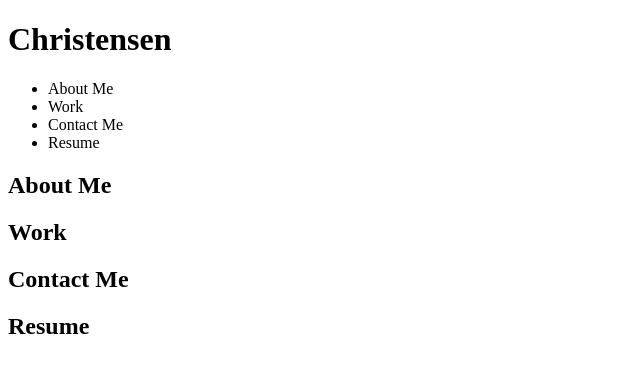
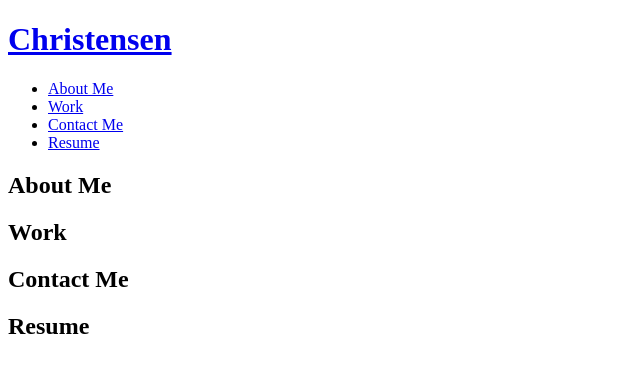
Before and after one commit to Alexusdc/Optimal-portfolio, a plain HTML site: page index.html in a window 1280 px wide. Shown: the whole page, without its empty margins (0-640 px from the left). Drawn offline with Linux system fonts and the light colour scheme.

Commit message:
Navigation

```diff
--- a/index.html
+++ b/index.html
@@ -5,14 +5,28 @@
        <title>Optimal Portfolio</title>
    </head>
    <header>
-       <h1>Christensen</h1>
-       <ul>
-           <li>About Me</li>
-           <li>Work</li>
-           <li>Contact Me</li>
-           <li>Resume</li>
-       </ul>
+       <h1>
+            <a href="/">Christensen</a>
+        </h1>
+       <nav>
+            <ul>
+                <li>
+                    <a href="#about-me">About Me</a>
+                </li>
+                <li>
+                    <a href="#work">Work</a>
+                </li>
+                <li>
+                    <a href="#contact-me">Contact Me</a>
+                </li>
+
+                <li>
+                    <a href="#resume">Resume</a>
+                </li>
+            </ul>
+       </nav>
    </header>
+
    <body>
        <section>
            <h2>About Me</h2>
```
